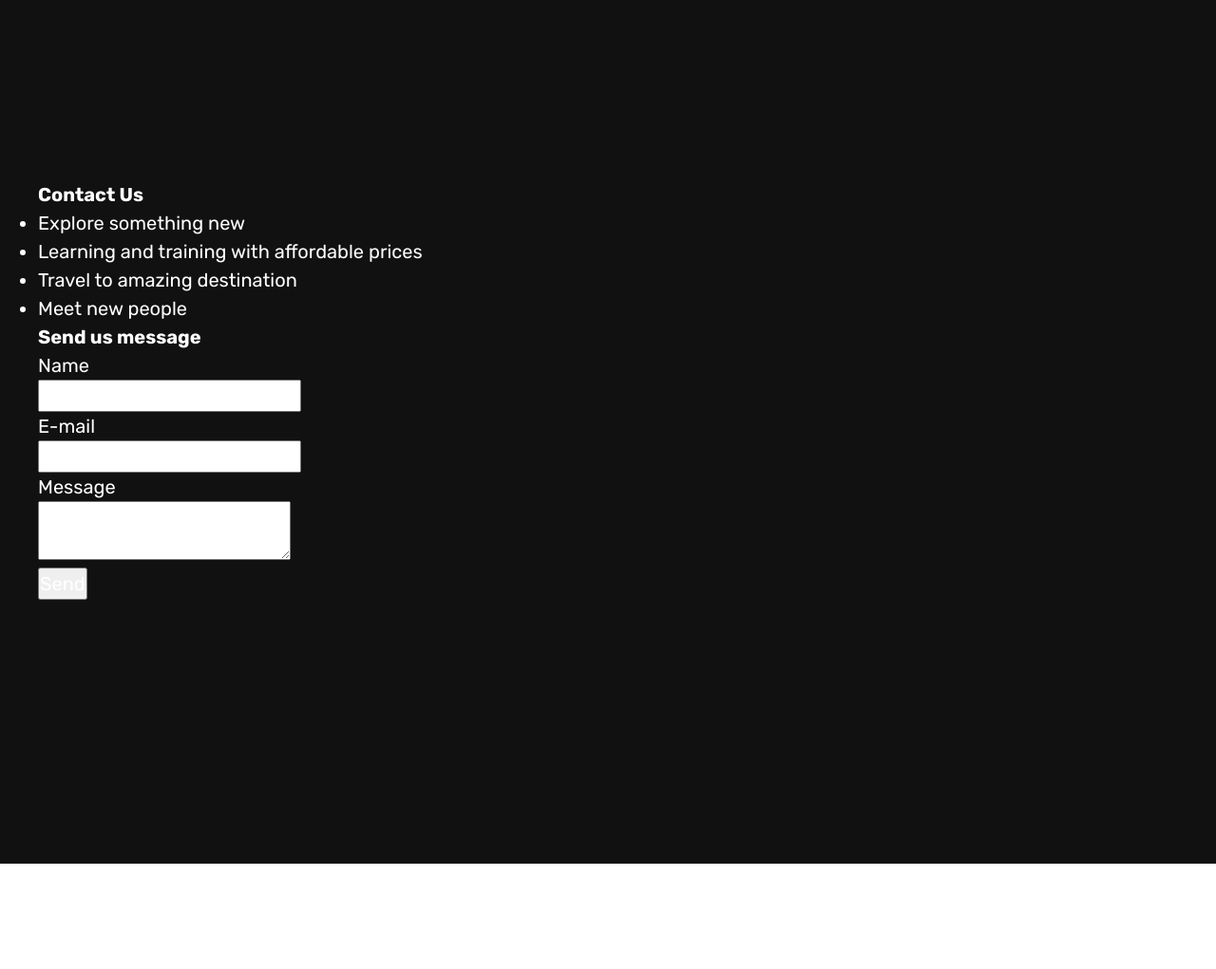
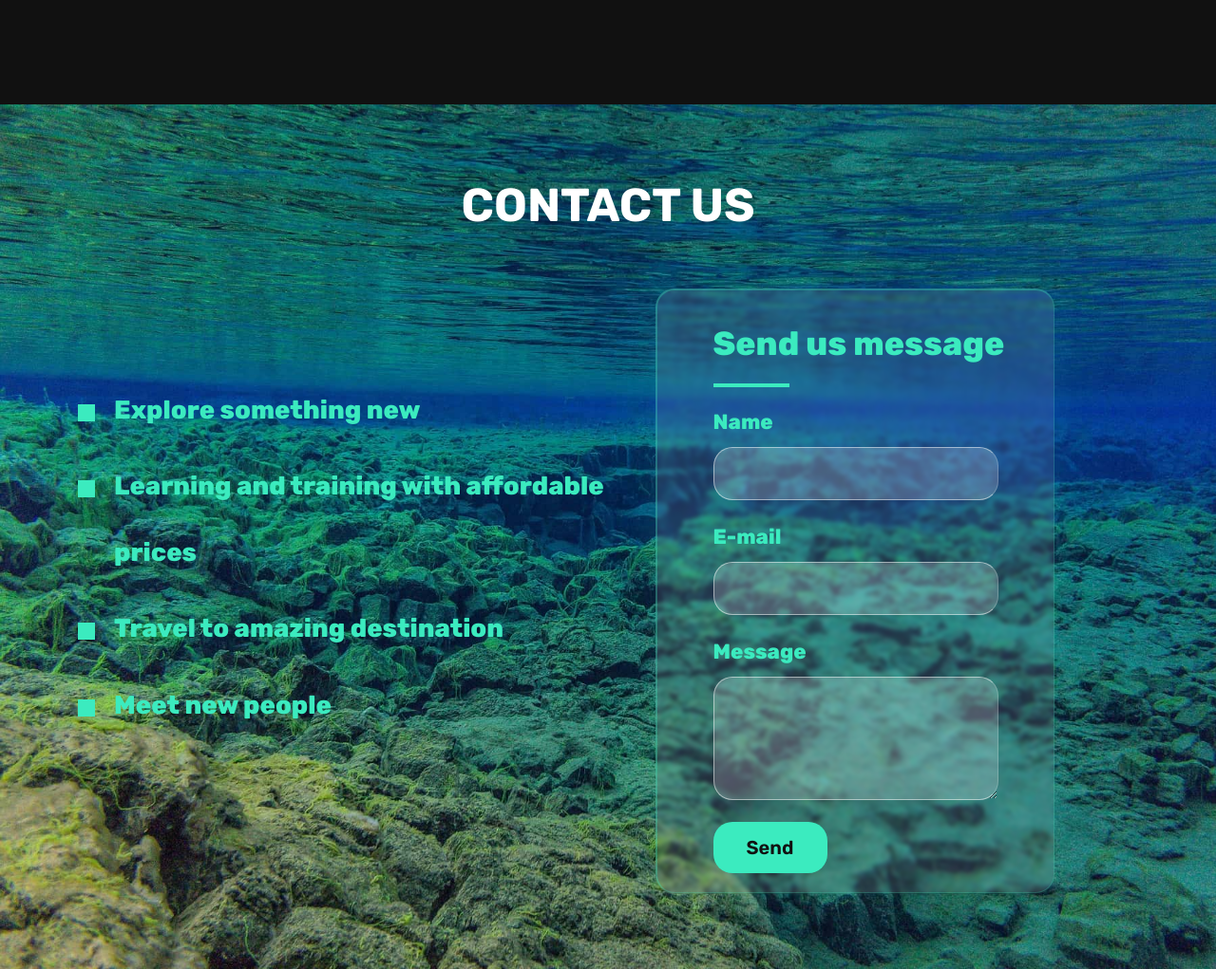
Before and after one commit to nikola-m889/diving-club, a plain HTML site: page index.html in a window 1280 px wide. Shown: the part 3932-4953 px from the top of the page at 95% size. Before the commit the page ends 4842 px from the top, so only its background shows below. Drawn offline with Linux system fonts and the light colour scheme.

Commit message:
css for contact section

```diff
--- a/css/style.css
+++ b/css/style.css
@@ -376,6 +376,182 @@ section#instructors h3 {
   font-size: 18px;
 }
 
+section#contact {
+  padding-top: 20px;
+  text-align: center;
+  background: url("../img/contact.jpg");
+  background-repeat: no-repeat;
+  background-size: cover;
+  background-attachment: fixed;
+}
+
+section#contact h3 {
+  width: 100%;
+  padding: 50px 0;
+  font-size: 49px;
+  text-transform: uppercase;
+}
+
+.c-row {
+  width: 100%;
+  display: flex;
+  flex-wrap: wrap;
+}
+
+.c-col-1 {
+  width: 50%;
+  display: flex;
+  flex-direction: column;
+  justify-content: center;
+  align-items: center;
+}
+
+.c-col-2 {
+  width: 50%;
+  flex-direction: column;
+  justify-content: center;
+  align-items: center;
+}
+
+.contact {
+  position: relative;
+  width: 420px;
+  min-height: 400px;
+  text-align: left;
+  margin-left: 50px;
+  padding: 20px;
+  background: rgba(255, 255, 255, 0.1);
+  border-radius: 20px;
+  display: flex;
+  justify-content: center;
+  align-items: center;
+  backdrop-filter: blur(2px);
+  box-shadow: 0 0 45px rgba(59, 235, 191, 0.1);
+  border: 2px solid rgba(59, 235, 191, 0.3);
+  border-right: 1px solid rgba(59, 235, 191, 0.2);
+  border-bottom: 1px solid rgba(59, 235, 191, 0.2);
+}
+
+.form h2 {
+  position: relative;
+  color: rgb(59, 235, 191);
+  font-size: 35px;
+  font-weight: 800;
+  margin-bottom: 30px;
+  padding: 10px 0;
+  white-space: nowrap;
+}
+
+form {
+  width: 300px;
+}
+
+form h2::before {
+  content: "";
+  position: absolute;
+  left: 0;
+  bottom: -10px;
+  width: 80px;
+  height: 4px;
+  background: rgb(59, 235, 191);
+}
+
+.form .input-place {
+  width: 100%;
+  margin-top: 22px;
+}
+
+.form .input-place label {
+  color: rgb(59, 235, 191);
+  font-size: 22px;
+  font-weight: 800;
+}
+
+.form .input-place input,
+textarea {
+  width: 100%;
+  background: rgba(255, 255, 255, 0.2);
+  border: none;
+  outline: none;
+  color: #fff;
+  font-size: 20px;
+  font-weight: 500;
+  margin-top: 10px;
+  padding: 12px 12px;
+  border-radius: 20px;
+  border: 1px solid rgba(255, 255, 255, 0.5);
+  border-right: 1px solid rgba(255, 255, 255, 0.2);
+  border-bottom: 1xp solid rgba(255, 255, 255, 0.2);
+}
+
+textarea {
+  height: 130px;
+}
+
+form button {
+  background: rgb(59, 235, 191);
+  color: #111;
+  margin-top: 15px;
+  padding: 12px 10px;
+  width: 120px;
+  font-size: 20px;
+  font-weight: 600;
+  border-radius: 20px;
+  border: none;
+  outline: none;
+  cursor: pointer;
+}
+
+.offers {
+  width: 100%;
+  min-height: 300px;
+  padding-bottom: 30px;
+  margin-bottom: 40px;
+  float: left;
+}
+
+.offers .ul-offers {
+  padding-top: 0px;
+  text-align: left;
+}
+
+.offers .ul-offers li {
+  position: relative;
+  margin: 10px 0;
+  list-style: none;
+  width: 100%;
+}
+
+.ul-offers li p {
+  margin-left: 80px;
+  color: rgb(59, 235, 191);
+  font-size: 27px;
+  font-weight: 800;
+  line-height: 2.6em;
+}
+
+.ul-offers li::before {
+  content: " ";
+  position: absolute;
+  margin-top: 27px;
+  top: 2px;
+  left: 42px;
+  width: 18px;
+  height: 18px;
+  background-color: rgb(59, 235, 191);
+}
+
+.ul-offers li::after {
+  content: " ";
+  position: absolute;
+  margin-top: 27px;
+  top: 7px;
+  left: 47px;
+  width: 8px;
+  height: 8px;
+  background-color: rgb(59, 235, 191);
+}
+
 @media (max-width: 1200px) {
   .about-left-license {
     width: 30%;
@@ -408,6 +584,25 @@ section#instructors h3 {
 }
     .ins-col {
     max-width: 50%;
+  }
+
+  .c-col-1,
+  .c-col-2 {
+    width: 100%;
+    margin-left: auto;
+    float: none;
+    padding-bottom: 45px;
+  }
+  .contact {
+    float: none;
+    margin: auto;
+  }
+
+  .offers {
+    display: flex;
+    justify-content: center;
+    float: none;
+    margin: auto;
   }
 }
 
```
